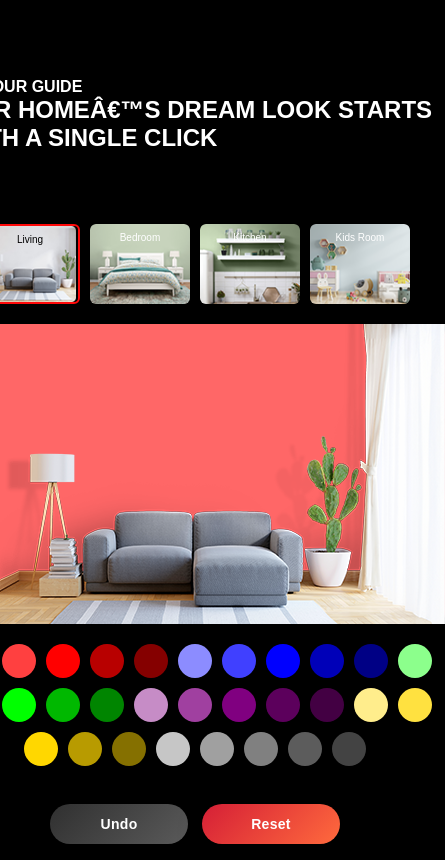
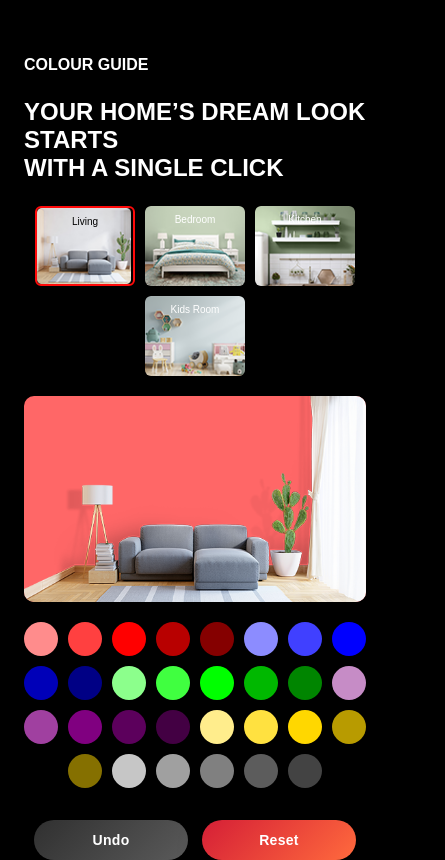
Before and after one commit to sanjeet-saini/wall-color-visualization, a plain HTML site: page index.html in a window 390 px wide. Shown: the whole page, 445 px wide, since content can reach past the window. Drawn offline with Linux system fonts and the light colour scheme.

Commit message:
Fix heading encoding, make layout responsive and add README
- Add charset and viewport meta tags; fix the garbled heading text
- Scale the room image on small screens while keeping its 5:3 ratio
- Load colours once and show a message if they fail to load
- Add alt text and remove invalid <BR></BR> tags

Co-Authored-By: Claude Opus 5.5 <noreply@anthropic.com>

```diff
--- a/index.html
+++ b/index.html
@@ -1,7 +1,11 @@
 <!doctype html>
-<html>
+<html lang="en">
   <head>
+    <meta charset="UTF-8" />
+    <meta name="viewport" content="width=device-width, initial-scale=1.0" />
+    <meta name="description" content="Preview paint colours on real room walls with one click." />
     <title>Wall Color Visualizer</title>
+    <link rel="icon" href="images/brush.webp" />
     <link rel="stylesheet" href="style.css" />
   </head>
   <body>
@@ -10,10 +14,9 @@
         <div class="hometxt">
       <h4>Colour Guide</h4>
       <h2>
-        our Homeâ€™s Dream Look Starts <br />
+        Your Home’s Dream Look Starts <br />
         With A Single Click
       </h2>
-      <BR></BR><BR></BR>
         <div id="parentPallet">
           <div class="parent active" id="living">Living</div>
           <div class="parent" id="bedroom">Bedroom</div>
@@ -29,12 +32,12 @@
           <div class="wall">
             <!-- LEFT WALL -->
             <div class="wall-child">
-              <img id="leftWall" />
+              <img id="leftWall" alt="Left wall of the selected room" />
             </div>
 
             <!-- RIGHT WALL -->
             <div class="wall-child">
-              <img id="rightWall" />
+              <img id="rightWall" alt="Right wall of the selected room" />
             </div>
           </div>
         </div>
--- a/script.js
+++ b/script.js
@@ -23,10 +23,15 @@ const roomImages = {
   },
 };
 
+let colorsCache = null;
+
 async function getColors() {
-  const res = await fetch("colors.json");
-  const data = await res.json();
-  return data.common;
+  if (!colorsCache) {
+    const res = await fetch("colors.json");
+    const data = await res.json();
+    colorsCache = data.common;
+  }
+  return colorsCache;
 }
 
 function hexToRgb(hex) {
@@ -114,7 +119,13 @@ function setRoomImages(room) {
 
 async function loadChildPalette() {
   childPalette.innerHTML = "";
-  const colors = createShades(await getColors());
+  let colors;
+  try {
+    colors = createShades(await getColors());
+  } catch {
+    childPalette.textContent = "Could not load colours. Please refresh the page.";
+    return;
+  }
 
   colors.forEach((color) => {
     const div = document.createElement("div");
--- a/style.css
+++ b/style.css
@@ -22,7 +22,7 @@ body {
 }
 .left {
   display: flex;
-  gap: 20PX;
+  gap: 20px;
   justify-content: center;
   flex-wrap: wrap;
 }
@@ -33,8 +33,9 @@ body {
   justify-content: center;
   align-items: center;
 }
-.hometxt{
+.hometxt {
   color: white;
+  gap: 24px;
   display: flex;
   text-transform: uppercase;
   flex-direction: column;
@@ -114,21 +115,32 @@ body {
   justify-content: space-evenly;
 }
 
+/* Wall photos are 73px + 427px wide and 300px tall, so the wall keeps
+   that 5:3 ratio and shrinks on small screens. */
 .wall {
-  height: 300px;
-  width: 500px;
+  width: min(500px, 100%);
+  aspect-ratio: 500 / 300;
+  overflow: hidden;
   display: flex;
   background: #ff6767;
   border-radius: 10px;
 }
-.wall :hover{
-  cursor: url("images/brush.webp"),pointer;
+.wall-child:hover {
+  cursor: url("images/brush.webp"), pointer;
 }
 .wall-child {
   height: 100%;
+  min-width: 0;
+}
+.wall-child:first-child {
+  flex: 73 1 0;
+}
+.wall-child:last-child {
+  flex: 427 1 0;
 }
 
 .wall-child img {
+  display: block;
   height: 100%;
   width: 100%;
 }
@@ -182,6 +194,16 @@ body {
 }
 
 @media (max-width: 600px) {
+  html,
+  body {
+    padding: 12px;
+  }
+
+  .right,
+  .room {
+    width: 100%;
+  }
+
   .controls {
     padding: 0 10px;
   }
```
Also changed, not shown: 1 other file.
